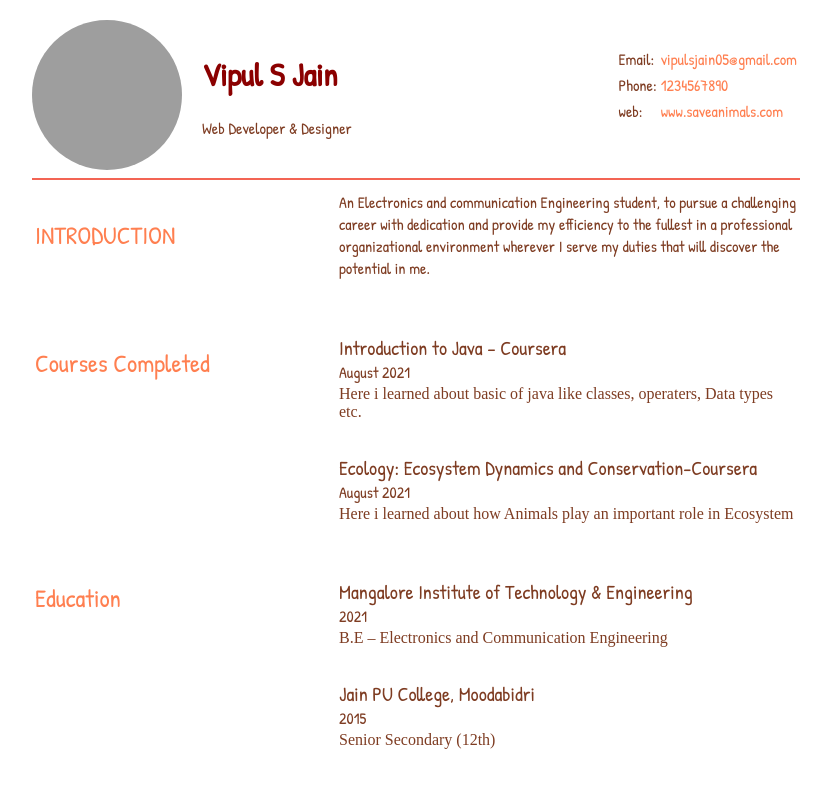
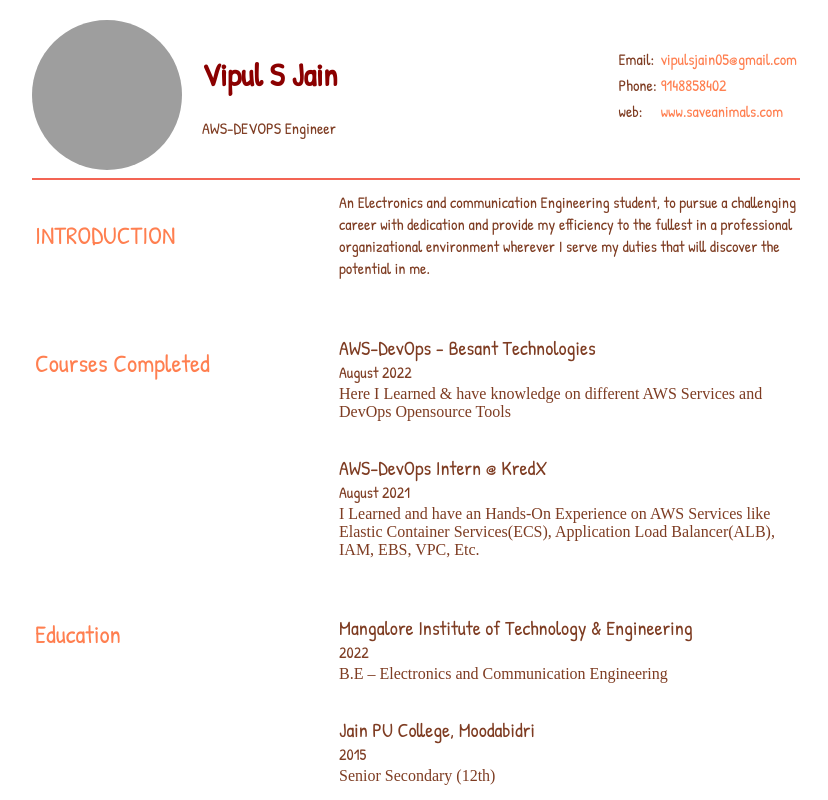
Before and after one commit to Darkbandit0777/web-page, a plain HTML site: page index.html in a window 1280 px wide. Shown: the whole page, without its empty margins (224-1052 px from the left). Drawn offline with Linux system fonts and the light colour scheme; grey boxes are pictures that could not be loaded.

Commit message:
Update index.html

```diff
--- a/index.html
+++ b/index.html
@@ -11,7 +11,7 @@
             src="https://c4.wallpaperflare.com/wallpaper/772/393/77/deadpool-ryan-reynolds-deadpool-2-wallpaper-preview.jpg">
         <div class="title">
             <h1 class="name">Vipul S Jain</h1>
-            <div class="qualification">Web Developer & Designer</div>
+            <div class="qualification">AWS-DEVOPS Engineer</div>
         </div>
         <table>
             <tr>
@@ -20,7 +20,7 @@
             </tr>
             <tr>
                 <td>Phone:</td>
-                <td class="coral">1234567890</td>
+                <td class="coral">9148858402</td>
             </tr>
             <tr>
                 <td>web:</td>
@@ -46,18 +46,18 @@
                 <div class="table-pros">Courses Completed</div>
             </td>
             <td>
-                <div class="jobhead">Introduction to Java – Coursera</div>
-                <div class="jobtail">August 2021</div>
-                <div class="jobmid">Here i learned about basic of java like classes, operaters, Data types etc.</div>
+                <div class="jobhead">AWS-DevOps - Besant Technologies</div>
+                <div class="jobtail">August 2022</div>
+                <div class="jobmid">Here I Learned & have knowledge on different AWS Services and DevOps Opensource Tools</div>
             </td>
         </tr>
         <tr>
             <td></td>
             <td>
-                <div class="jobhead">Ecology: Ecosystem Dynamics and Conservation-Coursera
+                <div class="jobhead">AWS-DevOps Intern @ KredX
                 </div>
                 <div class="jobtail">August 2021</div>
-                <div class="jobmid">Here i learned about how Animals play an important role in Ecosystem</div>
+                <div class="jobmid">I Learned and have an Hands-On Experience on AWS Services like Elastic Container Services(ECS), Application Load Balancer(ALB), IAM, EBS, VPC, Etc.</div>
             </td>
         </tr>
     </table>
@@ -68,7 +68,7 @@
             </td>
             <td>
                 <div class="jobhead">Mangalore Institute of Technology & Engineering</div>
-                <div class="jobtail">2021</div>
+                <div class="jobtail">2022</div>
                 <div class="jobmid">B.E – Electronics and Communication Engineering</div>
             </td>
         </tr>
```
